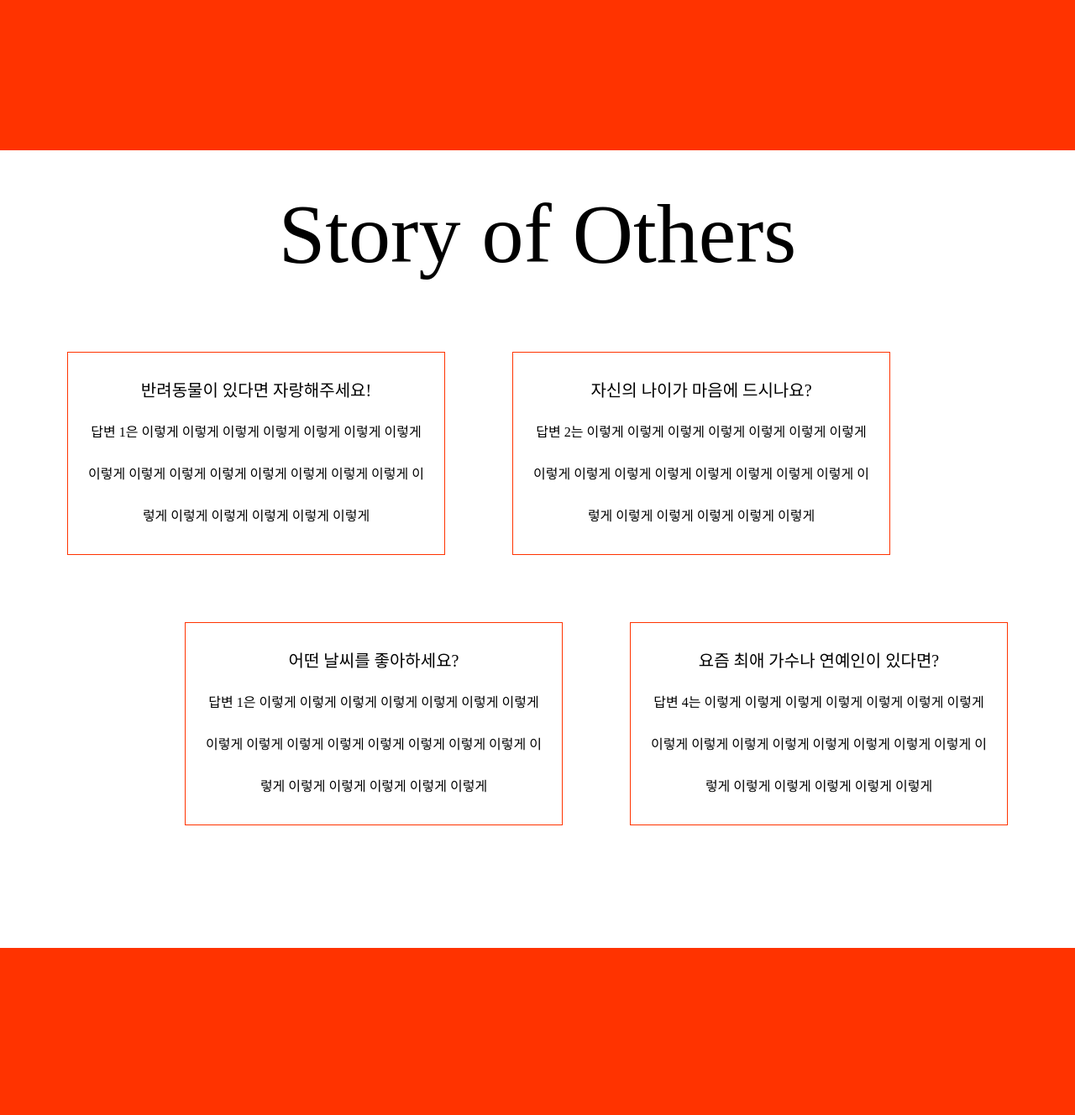
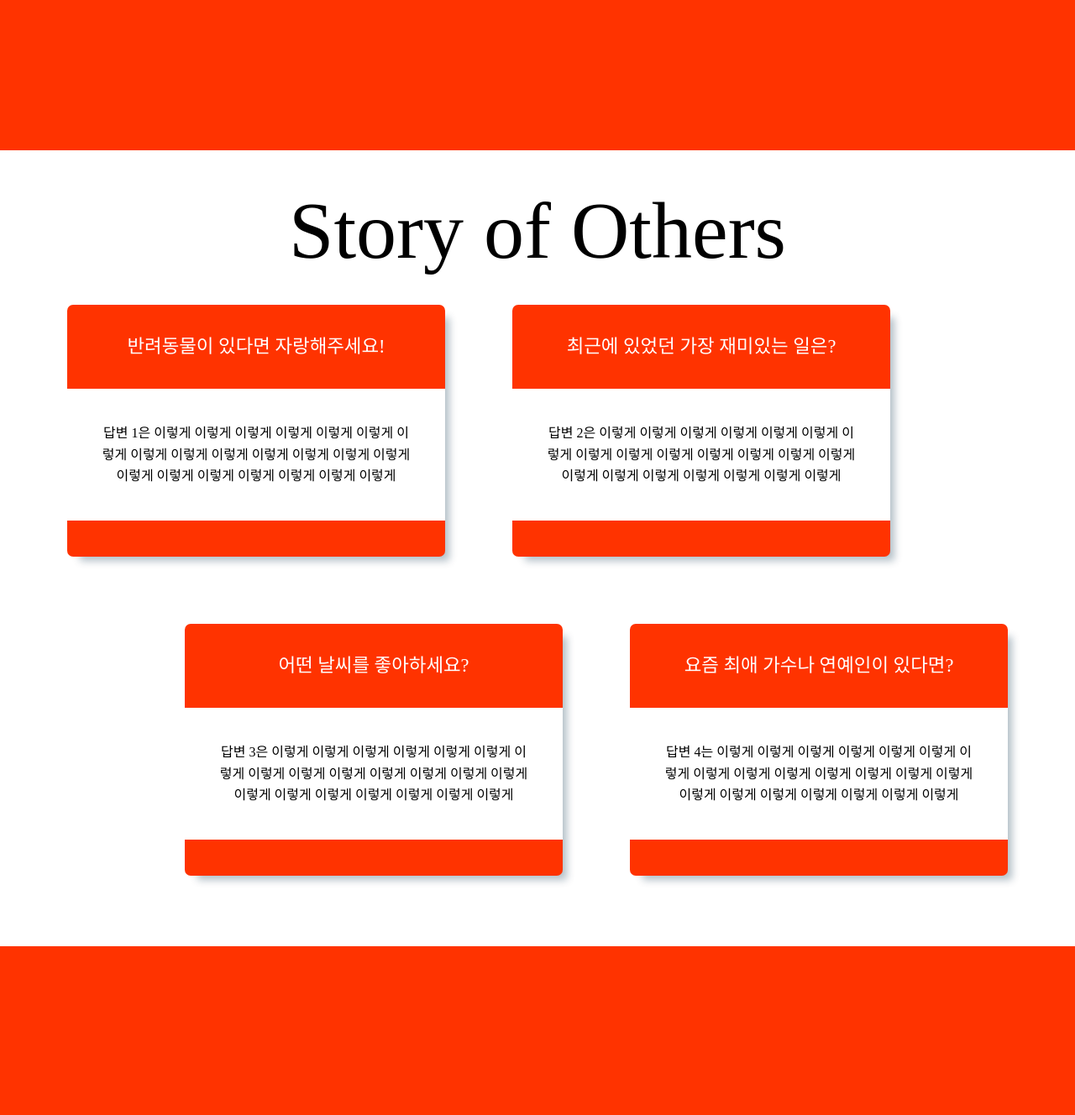
Before and after one commit to BBakCoding/teamproject_00, a Python web app: template templates/mainpage.html in a window 1280 px wide. Shown: the part 575-1903 px from the top of the page at 84% size. After the commit the page ends 1702 px from the top, so only its background shows below. Run offline with Jinja, Linux system fonts and the light colour scheme; the template is opened without the code that fills it, so the values that code supplies are empty.

Commit message:
3rd-first-commit

```diff
--- a/static/style.css
+++ b/static/style.css
@@ -1,52 +1,12 @@
-/* http://meyerweb.com/eric/tools/css/reset/
-   v2.0 | 20110126
-   License: none (public domain)
-*/
-
-html, body, div, span, applet, object, iframe,
-h1, h2, h3, h4, h5, h6, p, blockquote, pre,
-a, abbr, acronym, address, big, cite, code,
-del, dfn, em, img, ins, kbd, q, s, samp,
-small, strike, strong, sub, sup, tt, var,
-b, u, i, center,
-dl, dt, dd, ol, ul, li,
-fieldset, form, label, legend,
-table, caption, tbody, tfoot, thead, tr, th, td,
-article, aside, canvas, details, embed,
-figure, figcaption, footer, header, hgroup,
-menu, nav, output, ruby, section, summary,
-time, mark, audio, video {
-    margin: 0;
-    padding: 0;
-    border: 0;
-    font-size: 100%;
-    font: inherit;
-    vertical-align: baseline;
+* {
+  box-sizing: border-box;
 }
 
-/* HTML5 display-role reset for older browsers */
-article, aside, details, figcaption, figure,
-footer, header, hgroup, menu, nav, section {
-    display: block;
+body {
+  font-family: font-family: 'Noto Sans KR', sans-serif;;
 }
-body {
-    line-height: 1;
-}
-ol, ul {
-    list-style: none;
-}
-blockquote, q {
-    quotes: none;
-}
-blockquote:before, blockquote:after,
-q:before, q:after {
-    content: '';
-    content: none;
-}
-table {
-    border-collapse: collapse;
-    border-spacing: 0;
-}
+
+/* 섹션 */
 
 .section {
   position: relative;
@@ -61,7 +21,7 @@ table {
 
 .section--second {
   position: relative;
-  background-color: white;
+  background-color: #ffffff;
   background-size: cover;
   height: 900px;
 }
@@ -73,9 +33,11 @@ table {
   height: 754px;
 }
 
-/* 여기부터 정현 0924 */
+/* 여기부터 두번째 섹션 (정현 0924) */
 
-.container {
+
+
+.story-container {
   margin: 0 auto;
   width: 1200px;
   border: none;
@@ -91,44 +53,49 @@ table {
 }
 
 .item {
-  margin: 40px 40px 40px 40px;
-  width: 400px;
-  border: 1px solid #ff3300;
+
+  width: 450px;
+  border: none;
+  background-color: #ff3300;
   box-sizing: border-box;
   text-align: center;
+  border-radius: 7px;
   line-height: 50px;
-  color: black;
-  height: max-content;
-  padding: 20px 20px 20px 20px;
+  height: 300px;
+  margin: 2.5rem 2.5rem;
+  box-shadow: 10px 10px 10px -5px rgba(0, 42, 70, .3);
+  transition: 0.4s;
 }
 
-.item1 {
-  flex-shrink: 0;
-  flex-basis: 450px;
-}
-
-.item2 {
-  flex-shrink: 0;
-  flex-basis: 450px
-}
-
-.item3 {
-  flex-shrink: 0;
-  flex-basis: 450px;
-}
-
-.item4 {
-  flex-shrink: 0;
-  flex-basis: 450px
+.item:hover {
+  transform: translate(0, -5px);
+  box-shadow: 10px 10px 10px 0px rgba(0, 42, 70, .3);
 }
 
 
 #bulletin {
-  font-size: 100px;
+  font-size: 6rem;
   text-align: center;
-  margin: 50px auto 50px auto;
+  margin-top: 3rem;
 }
 
 .question {
-  font-size: 20px;
+  height: 100px;
+  font-size: 1.4rem;
+  font-weight: 400;
+  color: white;
+  line-height: 100px;
 }
+
+.answer {
+  font-size: 1rem;
+  font-weight: 200;
+  color: black;
+  background-color: white;
+  line-height: 1.6rem;
+  padding: 40px 40px;
+  height: 130px ;
+  display: table-cell;
+  vertical-align: middle;
+
+}
--- a/templates/mainpage.html
+++ b/templates/mainpage.html
@@ -8,7 +8,7 @@
     <meta name="viewport"
         content="width=device-width, initial-scale=1, user-scalable=no, maximum-scale=1, minimum-scale=1" />
 
-   <!-- 이 아래 태그 추가함(정현). 화면 렌더링할 때 최신의 인터넷 엔진을 쓰라는 뜻의 ?-->
+    <!-- 이 아래 태그 추가함(정현). 화면 렌더링할 때 최신의 인터넷 엔진을 쓰라는 뜻의 ?-->
     <meta http-equiv="X-UA-Compatible" content="ie=edge" />
 
     <!-- http://ogp.me/ -->
@@ -35,20 +35,31 @@
     <script src="http://code.jquery.com/jquery-3.3.1.min.js"></script>
 
     <!-- 일반적인 fabicon 설정 (정현) -->
-    <link rel="icon"
+    <link rel="icon" href="../static/fabicon.ico">
+    <!-- 아이폰용 fabicon 설정 (정현) -->
+    <link rel="apple-touch-icon" href="../static/fabicon.ico">
+    <!-- 인터넷 익스플로러용 fabicon 설정 -->
+    <link rel="short icon" type="image/x-icon" href="../static/fabicon.ico">
+
+    <link rel="preconnect" href="https://fonts.googleapis.com">
+    <link rel="preconnect" href="https://fonts.gstatic.com" crossorigin>
+    <link href="https://fonts.googleapis.com/css2?family=Noto+Sans+KR:wght@300&display=swap" rel="stylesheet">
 
 
 </head>
 
 <body>
+
     <section class="section section--first">
 
     </section>
     <section class="section section--second">
 
-        <div id="bulletin">Story of Others</div>
+        <div id="bulletin">
+            Story of Others
+        </div>
 
-        <div class="container" id="first-line">
+        <div class="story-container" id="first-line">
             <div class="item item1">
                 <div class="question">반려동물이 있다면 자랑해주세요!<br></div>
                 <div class="answer">
@@ -58,21 +69,21 @@
                 </div>
             </div>
             <div class="item item2">
-                <div class="question">자신의 나이가 마음에 드시나요?</div>
+                <div class="question">최근에 있었던 가장 재미있는 일은?</div>
                 <div class="answer">
-                    답변 2는 이렇게 이렇게 이렇게 이렇게 이렇게
+                    답변 2은 이렇게 이렇게 이렇게 이렇게 이렇게
                     이렇게 이렇게 이렇게 이렇게 이렇게 이렇게
                     이렇게 이렇게 이렇게 이렇게 이렇게 이렇게 이렇게 이렇게 이렇게 이렇게
                 </div>
             </div>
-            </div>
+        </div>
         </div>
 
-        <div class="container" id="second-line">
+        <div class="story-container" id="second-line">
             <div class="item item3">
                 <div class="question">어떤 날씨를 좋아하세요?</div>
                 <div class="answer">
-                    답변 1은 이렇게 이렇게 이렇게 이렇게 이렇게
+                    답변 3은 이렇게 이렇게 이렇게 이렇게 이렇게
                     이렇게 이렇게 이렇게 이렇게 이렇게 이렇게
                     이렇게 이렇게 이렇게 이렇게 이렇게 이렇게 이렇게 이렇게 이렇게 이렇게
                 </div>
@@ -95,6 +106,7 @@
     </section>
 
 
+<!-- <script src="js/main.js"></script> -->
 </body>
 
 </html>
```
Also changed, not shown: static/fabicon.ico (added), static/question-mark.png (added), static/story-of-others.png (added).
